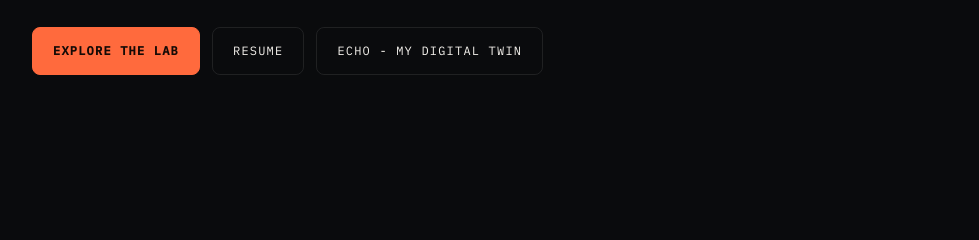
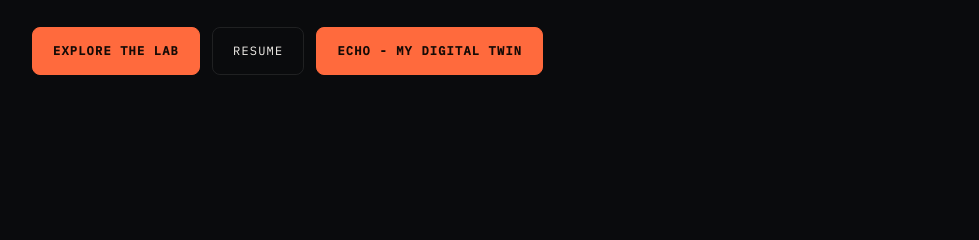
Before and after one commit to Sanjith0524/portfolio, a plain HTML site: page index.html in a window 1280 px wide. Shown: the part 557-797 px from the top of the page, without its empty margins (62-1041 px from the left). Drawn offline with Linux system fonts and the light colour scheme.

Commit message:
Update index.html

```diff
--- a/index.html
+++ b/index.html
@@ -212,7 +212,7 @@
     <div class="cta rise">
       <a class="btn solid" href="#experience">Explore the Lab</a>
       <a class="btn" href="https://drive.google.com/file/d/1KW804YnxzrozOGCOIPTDxlDvi-6wtES9/view?usp=sharing" target="_blank" rel="noopener">Resume</a>
-      <a class="btn" href="https://sanjith-m2023--ask-sanjith-web.modal.run/" target="_blank" rel="noopener">ECHO - My Digital Twin</a>
+      <a class="btn solid" href="https://sanjith-m2023--ask-sanjith-web.modal.run/" target="_blank" rel="noopener">ECHO - My Digital Twin</a>
     </div>
   </div>
   <div class="hero-stage">
```
